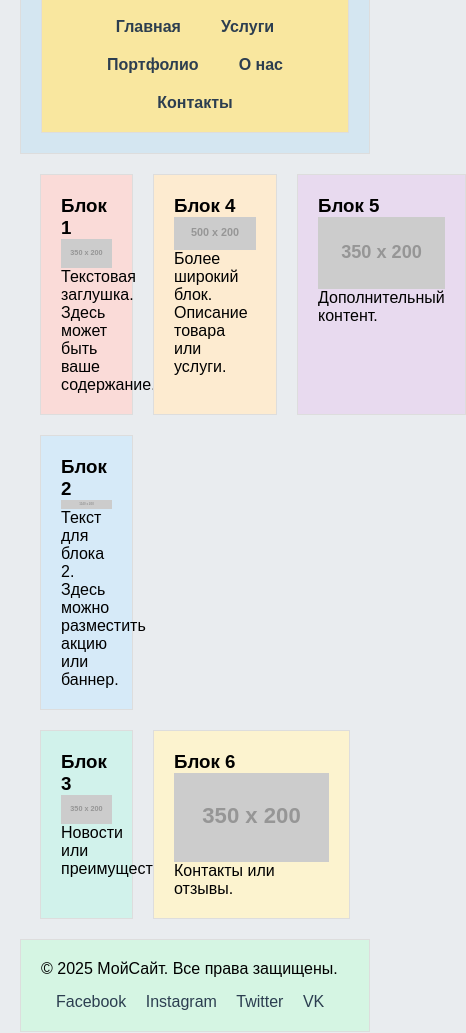
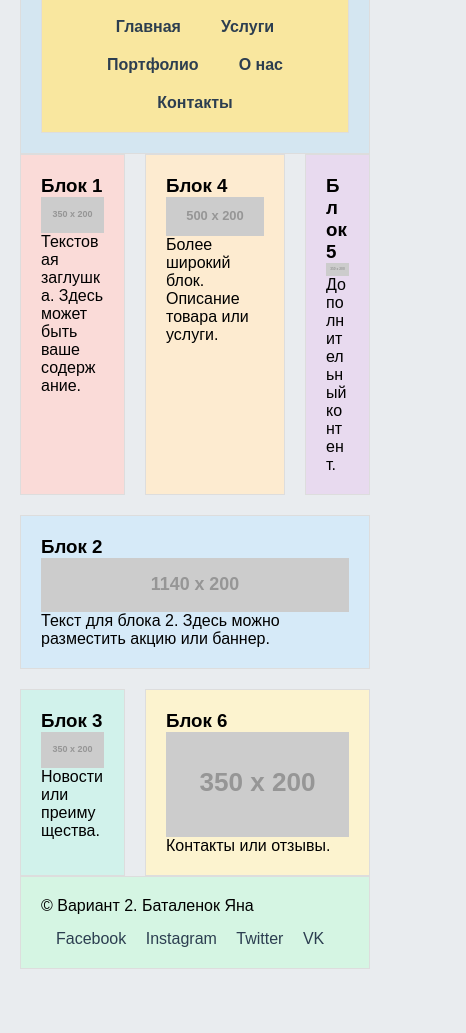
Before and after one commit to Bibika-fork/-_FRONT-END_-_-_42., a plain HTML site: page ИДЗ №1/z2.html in a window 390 px wide. Shown: the part 72-1105 px from the top of the page, 466 px wide, since content can reach past the window. After the commit the page ends 1061 px from the top, so only its background shows below. Drawn offline with Linux system fonts and the light colour scheme; placeholder pictures from the web are drawn by us.

Commit message:
Update z2.html
исправленная версия резиновой верстки

```diff
--- a/ИДЗ №1/z2.html
+++ b/ИДЗ №1/z2.html
@@ -4,9 +4,8 @@
     <meta charset="UTF-8">
     <meta name="viewport" content="width=device-width, initial-scale=1.0">
     <meta name="keywords" content="верстка, фиксированный макет, flexbox, grid">
-    <title>Задание 2</title>
+    <title>Задание 2 (исправленное)</title>
     <style>
-        /* ОБНУЛЕНИЕ И box-sizing */
         * {
             margin: 0;
             padding: 0;
@@ -16,25 +15,24 @@
         body {
             font-family: Arial, sans-serif;
             background: #e9ecef;
-            padding: 20px;
+            padding: 20px;  /* единый отступ от краёв окна */
         }
 
-        /* резиновый КОНТЕЙНЕР */
         .container {
-            width: 100%;               /* резиновый на всю ширину */
-            max-width: 100%;           /* убираем ограничение 1400px */
+            width: 100%;
+            max-width: 100%;
             margin: 0 auto;
         }
 
-        /* СТИЛИ ДЛЯ ВСЕХ БЛОКОВ (разные фоны) */
+        /* Все основные блоки получают одинаковый внутренний отступ */
         header, footer, nav, .block1, .block2, .block3, .block4, .block5, .block6 {
             padding: 20px;
             border: 1px solid #ddd;
         }
 
-        header { background: #d4e6f1; }   /* шапка */
-        nav    { background: #f9e79f; }   /* меню */
-        footer { background: #d5f5e3; }   /* подвал */
+        header { background: #d4e6f1; }
+        nav    { background: #f9e79f; }
+        footer { background: #d5f5e3; }
 
         .block1 { background: #fadbd8; }
         .block2 { background: #d6eaf8; }
@@ -43,42 +41,48 @@
         .block5 { background: #e8daef; }
         .block6 { background: #fcf3cf; }
 
-        /* СЕМАНТИЧЕСКАЯ СЕТКА (GRID) */
+        /* Основная сетка – вертикальный флекс (убрали лишний padding) */
         .main-grid {
             display: flex;
             flex-direction: column;
             gap: 20px;
-            padding: 20px;
+            /* padding удалён, чтобы отступы были только от body */
         }
 
-        /* Строка 1: блоки 1, 4, 5 */
+        /* Строка 1 – грид на 3 колонки */
         .row1 {
             display: grid;
-            grid-template-columns: 30% 40% 1fr;   /* 1fr = оставшаяся часть (30%) */
+            grid-template-columns: 30% 40% 1fr;
             gap: 20px;
         }
 
-        /* Строка 2: блок 2 – должен быть 30% от ширины окна */
-        .row2 {
-            width: 30%;                          /* ограничиваем ширину 30% */
-            margin-top: 0;                       /* отступ уже задан в .main-grid gap */
+        /* ВАЖНО: запрещаем колонкам расширяться из-за контента */
+        .row1 > *,
+        .row3 > * {
+            min-width: 0;
+            overflow-wrap: break-word;
         }
 
-         /* Строка 3: блоки 3 и 6 – 30% и оставшаяся часть */
+        /* Строка 2 – блок на всю ширину */
+        .row2 {
+            /* без ограничений */
+        }
+
+        /* Строка 3 – грид на 2 колонки */
         .row3 {
             display: grid;
-            grid-template-columns: 30% 1fr;      /* 30% и 70% */
+            grid-template-columns: 30% 1fr;
             gap: 20px;
         }
 
-        /* ГИБКИЕ ИЗОБРАЖЕНИЯ */
+        /* Гибкие изображения */
         img {
             max-width: 100%;
             height: auto;
             display: block;
         }
 
-        /* ГОРИЗОНТАЛЬНОЕ МЕНЮ */
+        /* Горизонтальное меню */
         nav ul {
             list-style: none;
             display: flex;
@@ -92,9 +96,12 @@
             font-weight: bold;
             padding: 5px 10px;
         }
-        nav a:hover { background: #f1c40f; border-radius: 5px; }
+        nav a:hover {
+            background: #f1c40f;
+            border-radius: 5px;
+        }
 
-        /* ПОДВАЛ: копирайт + соцсети */
+        /* Подвал */
         .footer-content {
             display: flex;
             justify-content: space-between;
@@ -108,9 +115,7 @@
             color: #2c3e50;
         }
 
-
-
-        /* ПРОСТАЯ ФОРМА */
+        /* Форма (если понадобится) */
         .form-group {
             margin-bottom: 15px;
         }
@@ -127,18 +132,23 @@
             border: none;
             cursor: pointer;
         }
+
+        /* Для совсем узких экранов – убираем горизонтальную прокрутку */
+        @media (max-width: 600px) {
+            body {
+                overflow-x: auto;
+            }
+        }
     </style>
 </head>
 <body>
 
 <div class="container">
-    <!-- ШАПКА С ЛОГОТИПОМ И МЕНЮ -->
     <header>
         <div style="display: flex; justify-content: space-between; align-items: center; flex-wrap: wrap;">
             <div class="logo">
-                <h2>МойСайт</h2>   <!-- Логотип -->
+                <h2>МойСайт</h2>
             </div>
-            <!-- НАВИГАЦИЯ (5 пунктов) -->
             <nav>
                 <ul>
                     <li><a href="#">Главная</a></li>
@@ -151,9 +161,8 @@
         </div>
     </header>
 
-    <!-- ОСНОВНАЯ СЕТКА ПО ЗАДАНИЮ -->
     <div class="main-grid">
-        <!-- Первая строка: блоки 1, 4, 5 -->
+        <!-- строка 1: блоки 1, 4, 5 -->
         <div class="row1">
             <div class="block1">
                 <h3>Блок 1</h3>
@@ -172,7 +181,7 @@
             </div>
         </div>
 
-        <!-- Вторая строка: блок 2 -->
+        <!-- строка 2: блок 2 (на всю ширину) -->
         <div class="row2">
             <div class="block2">
                 <h3>Блок 2</h3>
@@ -181,7 +190,7 @@
             </div>
         </div>
 
-        <!-- Третья строка: блоки 3 и 6 -->
+        <!-- строка 3: блоки 3 и 6 -->
         <div class="row3">
             <div class="block3">
                 <h3>Блок 3</h3>
@@ -196,12 +205,10 @@
         </div>
     </div>
 
-
-    <!-- ПОДВАЛ С КОПИРАЙТОМ И СОЦСЕТЯМИ -->
     <footer>
         <div class="footer-content">
             <div class="copy">
-                &copy; 2025 МойСайт. Все права защищены.
+                &copy; Вариант 2. Баталенок Яна
             </div>
             <div class="social">
                 <a href="#">Facebook</a>
```
